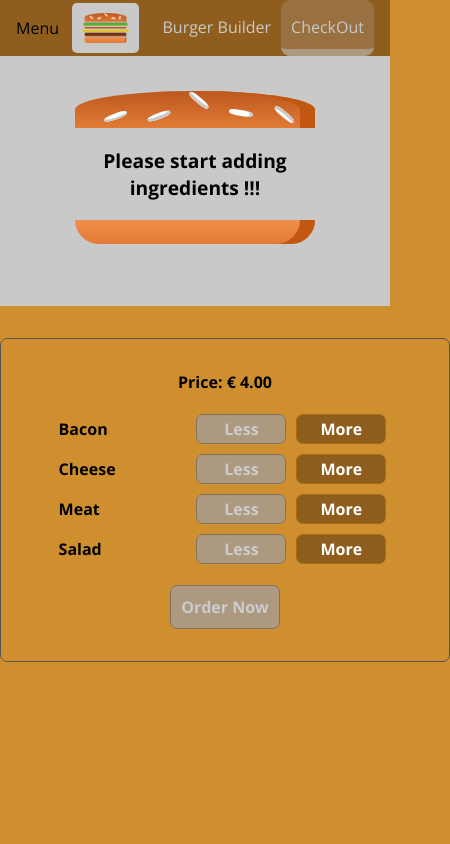
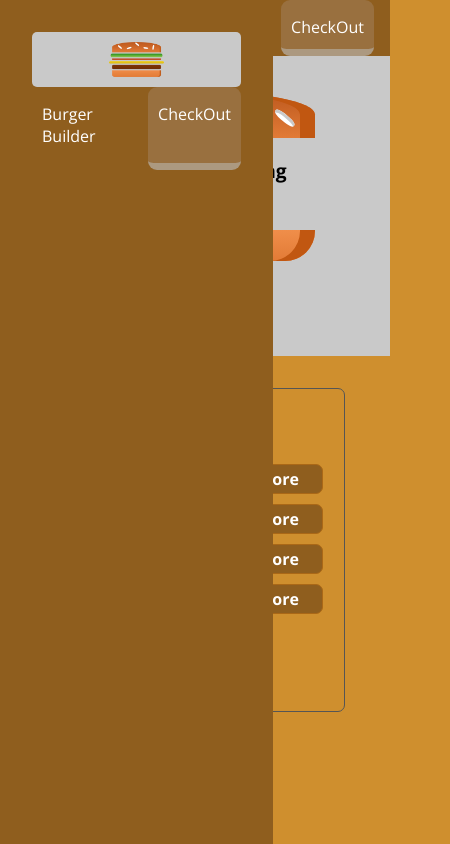
Before and after one commit to radu-alin/burger-builder-with-react, a React (Create React App) app: page / in a window 390 px wide. Shown: the whole page, 450 px wide, since content can reach past the window. Built offline with nearby package versions, Linux system fonts and the light colour scheme.

Commit message:
--- created-component: SideDrawer;

```diff
--- a/src/App.js
+++ b/src/App.js
@@ -2,12 +2,14 @@ import { Component } from 'react';
 
 import BurgerBuilderPage from './containers/BurgerBuilderPage/BurgerBuilderPage';
 import Toolbar from './components/Navigation/Toolbar/Toolbar';
+import SideDrawer from './components/Navigation/SideDrawer/SideDrawer';
 
 import Aux from './hoc/Aux/Aux';
 class App extends Component {
   render() {
     return (
       <Aux>
+        <SideDrawer />
         <Toolbar />
         <BurgerBuilderPage />
       </Aux>
--- a/src/components/Burger/BurgerBuildControls/BurgerBuilControls.scss
+++ b/src/components/Burger/BurgerBuildControls/BurgerBuilControls.scss
@@ -1,5 +1,5 @@
 .build-controls {
-  width: 450px;
+  width: 480px;
   background-color: #cf8f2e;
   display: flex;
   flex-flow: column;
@@ -9,6 +9,15 @@
   border-radius: 7px;
   font-weight: bold;
 
+  @media (max-width: 768px) {
+    width: 400px;
+  }
+
+  @media (max-width: 500px) {
+    padding: 0.5rem;
+    width: 300px;
+  }
+
   & button-order {
     margin-top: 1rem;
   }
--- a/src/components/Burger/BurgerBuildControls/BurgerBuildControl/BurgerBuildControl.scss
+++ b/src/components/Burger/BurgerBuildControls/BurgerBuildControl/BurgerBuildControl.scss
@@ -4,6 +4,10 @@
   display: flex;
   align-items: center;
   justify-content: space-between;
+
+  @media (max-width: 500px) {
+    width: 100%;
+  }
 
   & .label {
     display: inline-block;
--- a/src/components/Burger/BurgerIngredients/BurgerIngredients.scss
+++ b/src/components/Burger/BurgerIngredients/BurgerIngredients.scss
@@ -3,6 +3,7 @@
   height: 100%;
   overflow: auto;
   text-align: center;
+
   @media (max-width: 500px) {
     width: 100%;
   }
--- a/src/components/Burger/BurgerView/BurgerView.scss
+++ b/src/components/Burger/BurgerView/BurgerView.scss
@@ -11,7 +11,7 @@
 
   @media (max-width: 500px) {
     width: 300px;
-    height: 250px;
+    height: 300px;
     padding: 0;
   }
 }
--- a/src/components/Logo/Logo.js
+++ b/src/components/Logo/Logo.js
@@ -2,10 +2,13 @@ import burgerLogo from '../../assets/images/burger-logo.png';
 
 import './Logo.scss';
 
-const Logo = () => (
-  <div id="Logo" className="logo bg-gray-main">
-    <img src={burgerLogo} alt="BurgerLogo" />
-  </div>
-);
+const Logo = ({ size }) => {
+  const classes = `logo bg-gray-main ${size}`;
+  return (
+    <div id="Logo" className={classes}>
+      <img src={burgerLogo} alt="BurgerLogo" />
+    </div>
+  );
+};
 
 export default Logo;
--- a/src/components/Logo/Logo.scss
+++ b/src/components/Logo/Logo.scss
@@ -1,7 +1,17 @@
 .logo {
   padding: 10px;
-  height: 90%;
   border-radius: 5px;
+
+  &.toolbar-height {
+    height: 80%;
+  }
+
+  &.side-drawer-height {
+    width: 100%;
+    display: inline-block;
+    height: 7%;
+    text-align: center;
+  }
 
   & img {
     height: 100%;
--- /dev/null
+++ b/src/components/Navigation/SideDrawer/SideDrawer.js
@@ -0,0 +1,17 @@
+import Logo from '../../Logo/Logo';
+import NavigationItems from '../NavigationItems/NavigationItems';
+
+import './SideDrawer.scss';
+
+const Sidedrawer = () => {
+  return (
+    <div className="side-drawer p-2 bg-brown-dark">
+      <Logo size={'side-drawer-height'} />
+      <nav>
+        <NavigationItems />
+      </nav>
+    </div>
+  );
+};
+
+export default Sidedrawer;
--- /dev/null
+++ b/src/components/Navigation/SideDrawer/SideDrawer.scss
@@ -0,0 +1,24 @@
+.side-drawer {
+  width: 300px;
+  height: 100%;
+  max-width: 70%;
+  position: fixed;
+  top: 0;
+  left: 0;
+  transition: transform 0.3s ease-out;
+  z-index: 10;
+  display: flex;
+  flex-direction: column;
+  align-items: center;
+  @media (min-width: 500px) {
+    display: none;
+  }
+
+  &.open {
+    transform: translateX(0);
+  }
+
+  &.close {
+    transform: translateX(-100%);
+  }
+}
--- a/src/components/Navigation/Toolbar/Toolbar.js
+++ b/src/components/Navigation/Toolbar/Toolbar.js
@@ -6,7 +6,7 @@ import './Toolbar.scss';
 const Toolbar = () => (
   <header id="Toolbar" className="toolbar pa-1 bg-brown-dark">
     <div>Menu</div>
-    <Logo />
+    <Logo size={'toolbar-height'} />
     <NavigationItems />
   </header>
 );
--- a/src/components/UI/Modal/Modal.scss
+++ b/src/components/UI/Modal/Modal.scss
@@ -9,7 +9,7 @@
   border: 1px solid #ccc;
   box-shadow: 1px 1px 1px black;
   transition: all 0.3s ease-out;
-  transform: translateY(-100vh);
+  transform: translateY(-150vh);
 
   &.show {
     transform: translateX(0);
--- a/src/index.scss
+++ b/src/index.scss
@@ -19,7 +19,7 @@ p {
 }
 
 a {
-  color: $color-gray-main;
+  color: #fff;
   text-decoration: none;
 }
 
```
